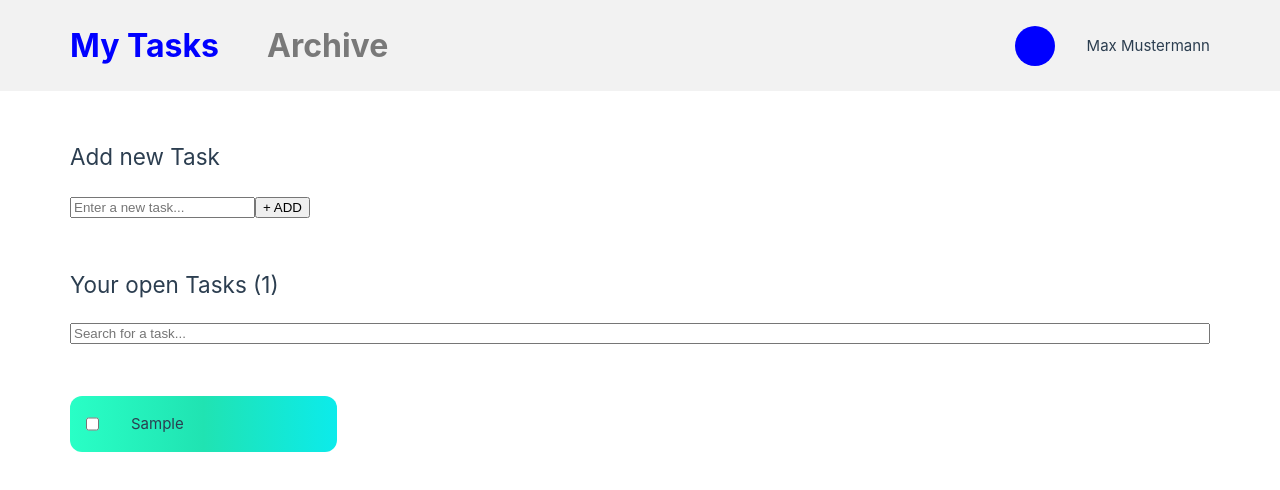
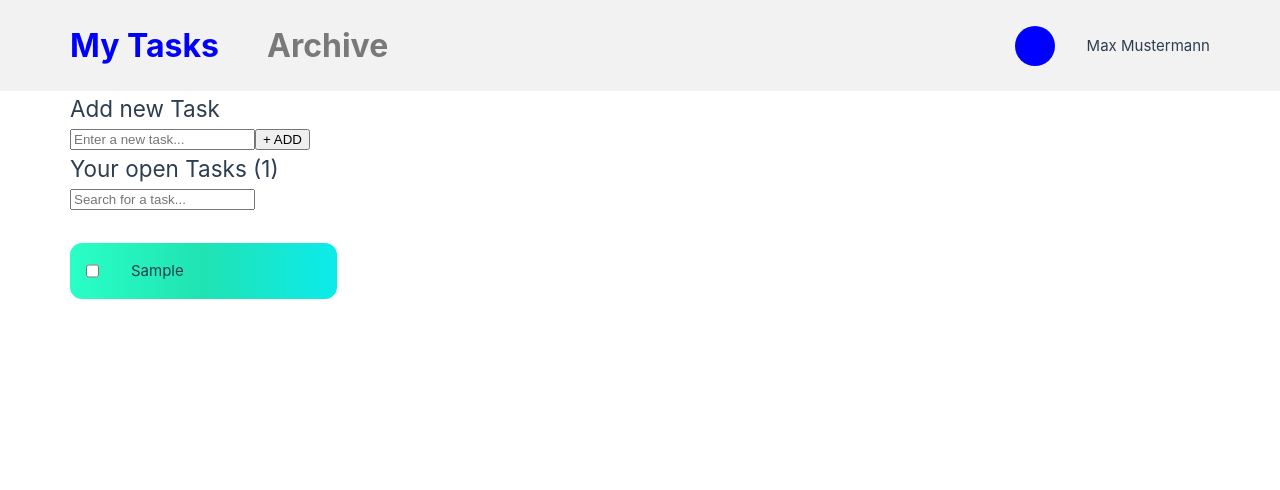
Before and after one commit to jpfuhl/vue-todo-list, a Vue app: page / in a window 1280 px wide. Both pictures are taken after typing "Sample" into the empty fields and a click on the button "+ ADD". Shown: the top 490 px of the page. Built offline with nearby package versions, Linux system fonts and the light colour scheme; no server answers.

Commit message:
refactoring and splitting into separate UI components

```diff
--- a/src/App.vue
+++ b/src/App.vue
@@ -31,11 +31,9 @@ watch(
 // Initial fetch of n tasks from API
 const taskStore = useTaskStore();
 taskStore.fetchTasks(10);
-
 </script>
 
 <style scoped>
-/* Slide and fade in from right */
 .slide-left-enter-active,
 .slide-left-leave-active,
 .slide-right-enter-active,
--- /dev/null
+++ b/src/components/AddTaskForm.vue
@@ -0,0 +1,26 @@
+<template>
+  <form @submit.prevent="handleSubmit()">
+    <input
+      type="text"
+      placeholder="Enter a new task..."
+      v-model="input"
+      required
+    />
+    <button type="submit">+ ADD</button>
+  </form>
+</template>
+
+<script setup lang="ts">
+import { useTaskStore } from "@/stores/TaskStore";
+import { ref } from "vue";
+
+const taskStore = useTaskStore();
+const input = ref("");
+
+const handleSubmit = () => {
+  taskStore.addTask(input.value);
+  input.value = "";
+};
+</script>
+
+<style scoped></style>
--- /dev/null
+++ b/src/components/Searchbar.vue
@@ -0,0 +1,15 @@
+<template>
+  <input
+    type="text"
+    placeholder="Search for a task..."
+    v-model="taskStore.searchValue"
+  />
+</template>
+
+<script setup lang="ts">
+import { useTaskStore } from "@/stores/TaskStore";
+
+const taskStore = useTaskStore();
+</script>
+
+<style scoped></style>
--- a/src/components/Task.vue
+++ b/src/components/Task.vue
@@ -1,35 +1,25 @@
 <template>
-  <div class="card" :class="{ completed: props.task.completed }">
+  <div class="card" :class="{ completed: task.completed }">
     <input type="checkbox" v-model="status" />
-    <p>{{ props.task.title }}</p>
-
-    <!-- <p v-if="!edit">{{ task.title }}</p> -->
-    <!-- <input v-else type="text" v-model="task.title" /> -->
-
-    <!-- <button class="delete-button">X</button> -->
-    <!-- <button class="edit-button" @click="toggleEditMode">O</button> -->
+    <p>{{ task.title }}</p>
   </div>
 </template>
 
 <script setup lang="ts">
-import type { Task } from "@/types/task";
+import type { TTask } from "@/types/task";
 import { useTaskStore } from "@/stores/TaskStore";
-import { defineProps, computed } from "vue";
+import { computed } from "vue";
 
 const taskStore = useTaskStore();
 
 const props = defineProps<{
-  task: Task;
+  task: TTask;
 }>();
 
 const status = computed({
   get: () => props.task.completed,
   set: () => taskStore.changeTaskStatus(props.task.id),
 });
-
-// const toggleEditMode = () => {
-//   edit.value = !edit.value;
-// };
 </script>
 
 <style scoped>
--- a/src/components/TaskContainer.vue
+++ b/src/components/TaskContainer.vue
@@ -1,18 +1,4 @@
 <template>
-  <section class="max-width-container">
-    <h2 v-if="completed">
-      Your completed Tasks <span>({{ tasks.length }})</span>
-    </h2>
-    <h2 v-else>
-      Your open Tasks <span>({{ tasks.length }})</span>
-    </h2>
-
-    <input
-      type="text"
-      placeholder="Search for a task..."
-      v-model="taskStore.searchValue"
-    />
-
   <div class="task-container" v-if="tasks.length">
     <TaskComponent v-for="task in tasks" :key="task.id" :task="task" />
   </div>
@@ -20,20 +6,17 @@
   <div v-else>
     <p>No tasks available</p>
   </div>
-  </section>
 </template>
 
 <script setup lang="ts">
-import type { Task } from "@/types/task";
+import type { TTask } from "@/types/task";
 import TaskComponent from "@/components/Task.vue";
 import { useTaskStore } from "@/stores/TaskStore";
-import { defineProps } from "vue";
 
 const taskStore = useTaskStore();
 
 const props = defineProps<{
-  tasks: Task[];
-  completed: boolean;
+  tasks: TTask[];
 }>();
 </script>
 
--- a/src/stores/TaskStore.ts
+++ b/src/stores/TaskStore.ts
@@ -1,13 +1,13 @@
-import type { Task } from "@/types/task";
+import type { TTask } from "@/types/task";
 import { defineStore } from "pinia";
 
 export const useTaskStore = defineStore("taskStore", {
   state: () => ({
-    tasks: <Task[]>[],
+    tasks: <TTask[]>[],
     searchValue: "",
   }),
   getters: {
-    getUncompletedTasks(): Task[] {
+    getUncompletedTasks(): TTask[] {
       if (this.searchValue) {
         return this.tasks
           .filter(
@@ -20,7 +20,7 @@ export const useTaskStore = defineStore("taskStore", {
       }
       return this.tasks.filter((task) => !task.completed).reverse();
     },
-    getCompletedTasks(): Task[] {
+    getCompletedTasks(): TTask[] {
       if (this.searchValue) {
         return this.tasks
           .filter(
@@ -42,12 +42,11 @@ export const useTaskStore = defineStore("taskStore", {
         const data = await res.json();
         this.tasks = data.slice(0, n);
       } catch (error) {
-        console.error(error);
+        console.error(`Error while fetching tasks from API: ${error}`);
       }
     },
     addTask(title: string) {
       const maxId = Math.max(...this.tasks.map((task) => task.id));
-      console.log(maxId + 1);
       this.tasks.push({
         id: maxId + 1,
         userId: 1,
--- a/src/types/task.ts
+++ b/src/types/task.ts
@@ -1,4 +1,4 @@
-export type Task = {
+export type TTask = {
   id: number;
   userId: number;
   title: string;
--- a/src/views/ArchiveView.vue
+++ b/src/views/ArchiveView.vue
@@ -1,5 +1,11 @@
 <template>
-  <TaskContainer :tasks="completedTasks" :completed="true" />
+  <div class="max-width-container">
+    <h2>
+      Your completed Tasks <span>({{ completedTasks.length }})</span>
+    </h2>
+    <Searchbar />
+    <TaskContainer :tasks="completedTasks" />
+  </div>
 </template>
 
 <script setup lang="ts">
--- a/src/views/TasksView.vue
+++ b/src/views/TasksView.vue
@@ -1,37 +1,29 @@
 <template>
-  <div>
-    <section class="max-width-container">
+  <div class="max-width-container">
+    <div>
       <h2>Add new Task</h2>
-      <form @submit.prevent="handleSubmit()">
-        <input
-          type="text"
-          placeholder="Enter a new task..."
-          v-model="input"
-          required
-        />
-        <button type="submit">+ ADD</button>
-      </form>
-    </section>
+      <AddTaskForm />
+    </div>
 
-    <TaskContainer :tasks="uncompletedTasks" :completed="false" />
-
+    <div>
+      <h2>
+        Your open Tasks <span>({{ uncompletedTasks.length }})</span>
+      </h2>
+      <Searchbar />
+      <TaskContainer :tasks="uncompletedTasks" />
+    </div>
   </div>
 </template>
 
 <script setup lang="ts">
+import AddTaskForm from "@/components/AddTaskForm.vue";
+import Searchbar from "@/components/Searchbar.vue";
 import TaskContainer from "@/components/TaskContainer.vue";
 import { useTaskStore } from "@/stores/TaskStore";
-import { ref, computed } from "vue";
+import { computed } from "vue";
 
 const taskStore = useTaskStore();
 const uncompletedTasks = computed(() => taskStore.getUncompletedTasks);
-
-const input = ref("");
-
-const handleSubmit = () => {
-  taskStore.addTask(input.value);
-  input.value = "";
-};
 </script>
 
 <style scoped>
```
Lines whose indentation alone changed are shown as unchanged.
